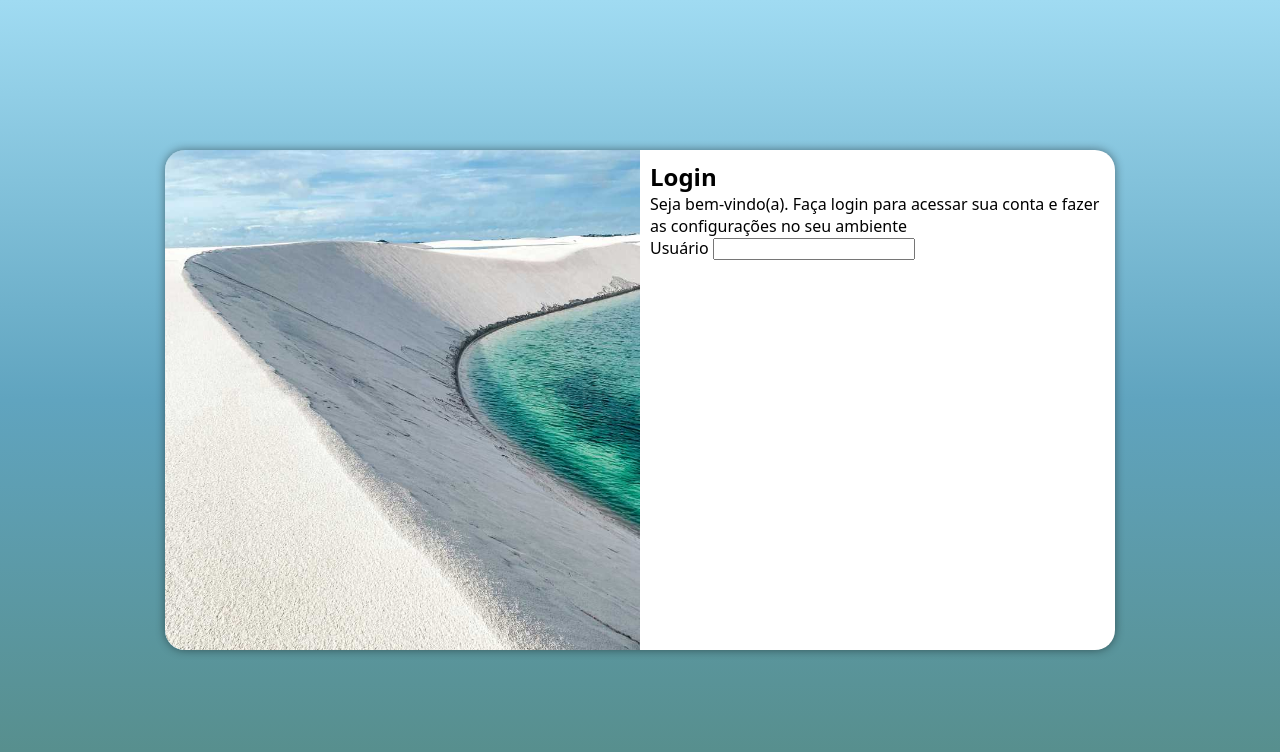
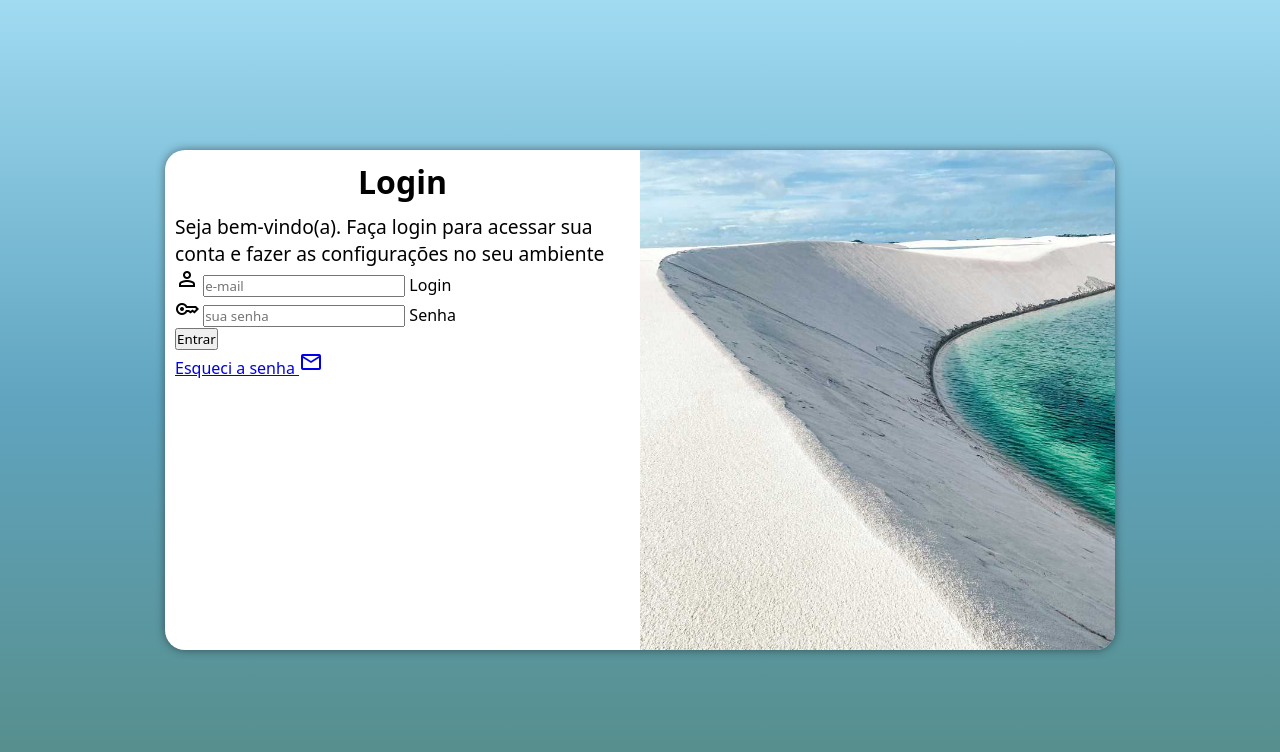
Before and after one commit to pauloarthur13/projeto-login, a plain HTML site: page index.html in a window 1280 px wide. Drawn offline with nearby package versions, Linux system fonts and the light colour scheme.

Commit message:
att fomulario

```diff
--- a/estilos/media-query.css
+++ b/estilos/media-query.css
@@ -32,14 +32,22 @@
     }
 
     #imagem{
-        float: left;
+        float: right;
         width: 50%;
         height: 100%;
         background-position: right top;
     }
 
     #formulario{
-        float: right;
+        float: left;
         width: 50%;
     }
+
+    #formulario h1{
+        font-size: 2em;
+    }
+
+    #formulario p{
+        font-size: 1.2em;
+    }
 }
--- a/estilos/style.css
+++ b/estilos/style.css
@@ -59,3 +59,12 @@ main{
     display: block;
     padding: 10px;
 }
+
+#formulario h1{
+    text-align: center;
+    margin-bottom: 10px;
+}
+
+#formulario p{
+    font-size: 0.8em;
+}
--- a/index.html
+++ b/index.html
@@ -6,6 +6,8 @@
     <title>Login</title>
     <link rel="stylesheet" href="estilos/style.css">
     <link rel="stylesheet" href="estilos/media-query.css">
+
+    <link rel="stylesheet" href="https://fonts.googleapis.com/css2?family=Material+Symbols+Outlined" />
 </head>
 <body>
     <main>
@@ -19,8 +21,23 @@
 
                 <p>Seja bem-vindo(a). Faça login para acessar sua conta e fazer as configurações no seu ambiente</p>
 
-                <form action="login.php" method="post">
-                    <label for="iusu">Usuário</label> <input type="text" name="usu" id="iusu">
+                <form action="login.php" method="post" autocomplete="on">
+                    <div class="campo">
+                        <span class="material-symbols-outlined"> person </span>
+                        <input type="email" name="login" id="ilogin" placeholder="e-mail" autocomplete="email" required maxlength="30">
+                        <label for="ilogin">Login</label>
+                    </div>
+
+                    <div class="campo">
+                        <span class="material-symbols-outlined"> key </span>
+                        <input type="password" name="senha" id="isenha" placeholder="sua senha" autocomplete="current-password" required minlength="8" maxlength="20">
+                        <label for="isenha">Senha</label>
+                    </div>
+
+                    <div>
+                        <input type="submit" value="Entrar"> <br>
+                        <a href="esqueci.html">Esqueci a senha <span class="material-symbols-outlined"> mail </span></a>
+                    </div>
                 </form>
             </div>
         </section>
```
